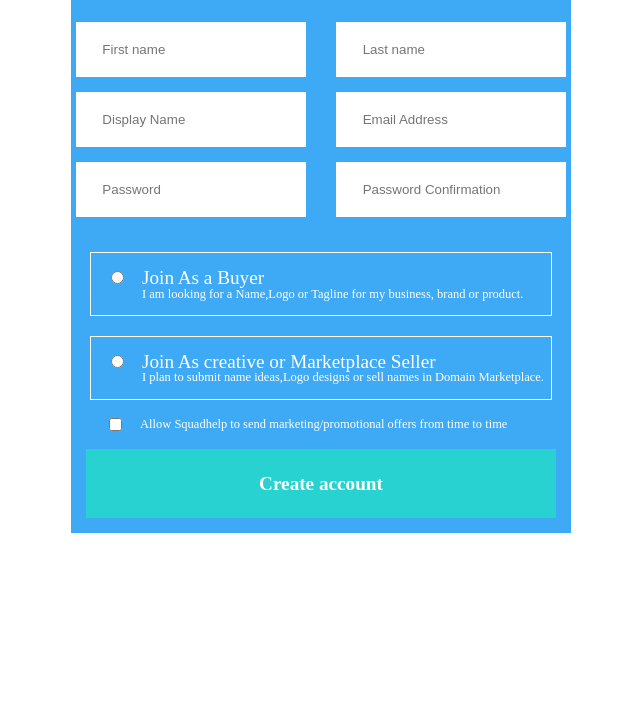
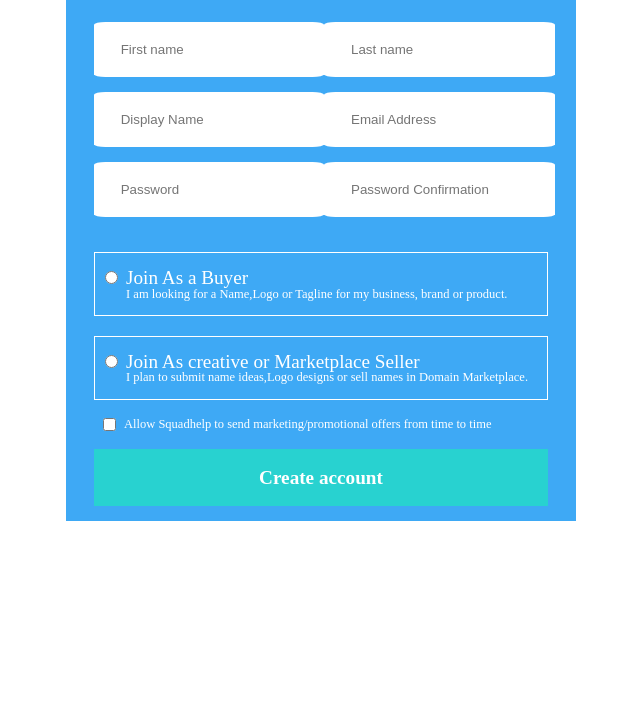
Before and after one commit to Oleg301-bit/CreateAkk, a plain HTML site: page index.html in a window 1280 px wide. Shown: the part 83-800 px from the top of the page, without its empty margins (319-959 px from the left). Drawn offline with Linux system fonts and the light colour scheme.

Commit message:
Add new updates

```diff
--- a/index.html
+++ b/index.html
@@ -8,10 +8,9 @@
     <link rel="stylesheet" href="style.css" />
   </head>
   <body>
-    <form>
-      <div class="form-container">
+    <form class="form-container">
       <div class="header-container">
-          <h1>Create an account</h1>
+        <h1 class="main-title">Create an account</h1>
         <p class="header-description">
           We always keep your name and email address private
         </p>
@@ -42,17 +41,17 @@
           <div>
             <label for="buy" class="radio-title">Join As a Buyer</label>
             <p class="description">
-                I am looking for a Name,Logo or Tagline for my business, brand
-                or product.
+              I am looking for a Name,Logo or Tagline for my business, brand or
+              product.
             </p>
           </div>
         </div>
         <div class="choice">
           <div class="point-place">
-              <input type="radio" id="creat" name="choose" />
+            <input type="radio" id="create" name="choose" />
           </div>
           <div>
-              <label for="creat" class="radio-title"
+            <label for="create" class="radio-title"
               >Join As creative or Marketplace Seller</label
             >
             <p class="description">
@@ -71,10 +70,7 @@
           time</label
         >
       </div>
-        <div class="btn-container">
       <div class="button">Create account</div>
-        </div>
-      </div>
     </form>
   </body>
 </html>
--- a/style.css
+++ b/style.css
@@ -4,20 +4,17 @@
 }
 
 form {
-  background-color: rgba(62, 169, 245, 1);
-  width: 500px;
+  background-color: rgb(62, 169, 245);
+  width: 510px;
   margin: 0 auto;
 }
-.form-container {
-  display: flex;
-  flex-direction: column;
-}
+.form-container,
 .header-container {
   display: flex;
   flex-direction: column;
   align-items: center;
 }
-h1 {
+.main-title {
   text-transform: uppercase;
   font-size: 2em;
   font-weight: bold;
@@ -31,34 +28,35 @@ h1 {
 .input-container {
   display: flex;
   flex-direction: column;
-  align-items: center;
+  align-items: stretch;
   margin-top: 25px;
+  width: 89%;
 }
 .input-field {
   display: flex;
-  gap: 30px;
+  justify-content: space-between;
   margin-bottom: 15px;
 }
-input {
+input[type='text'],
+input[type='email'],
+input[type='password'] {
   padding: 1.5em 2em;
   border: none;
+  border-radius: 5%;
 }
 .radio-container {
   display: flex;
   flex-direction: column;
+  width: 89%;
 }
 .choice {
   display: flex;
   margin-top: 20px;
   border: 1px solid white;
-  padding-top: 15px;
-  padding-bottom: 15px;
-  margin-left: 19px;
-  margin-right: 19px;
+  padding: 15px 0;
 }
 .point-place {
-  margin-left: 15px;
-  margin-right: 15px;
+  margin: 0 5px;
 }
 .radio-title {
   font-size: 1.2em;
@@ -70,20 +68,15 @@ input {
   display: flex;
   align-items: center;
   margin-top: 15px;
-  margin-left: 19px;
-  margin-right: 19px;
-}
-
-.btn-container {
-  display: flex;
-  justify-content: center;
+  width: 89%;
 }
 .button {
   background-color: rgb(40, 210, 208);
   border: none;
-  margin-top: 15px;
-  margin-bottom: 15px;
-  padding: 1.3em 9em;
+  margin: 15px 0;
+  padding: 1em 3em;
+  width: 89%;
+  text-align: center;
   font-size: 1.2em;
   font-weight: bold;
 }
```
Lines whose indentation alone changed are shown as unchanged.
